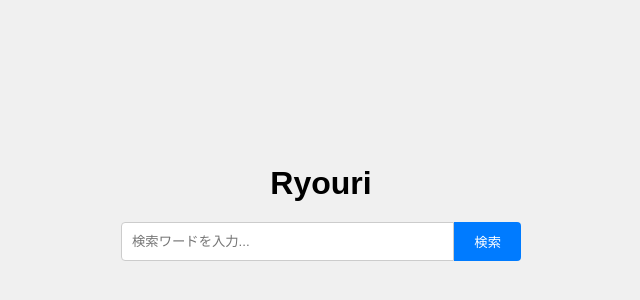
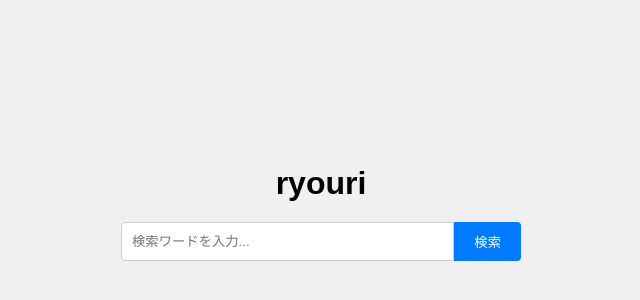
Before and after one commit to koishichito/progate-hackathon, a React (Create React App) app in the folder ryouri/: page / in a window 1280 px wide. Shown: the part 198-498 px from the top of the page, without its empty margins (319-959 px from the left). Built offline with nearby package versions, Linux system fonts and the light colour scheme.

Commit message:
検索バー作成

```diff
--- a/ryouri/src/App.js
+++ b/ryouri/src/App.js
@@ -24,7 +24,7 @@ function App() {
       backgroundColor: '#f0f0f0',
       fontFamily: 'Arial, sans-serif'
     }}>
-      <h1 style={{ marginBottom: '20px' }}>Ryouri</h1>
+      <h1 style={{ marginBottom: '20px' }}>ryouri</h1>
       <form onSubmit={handleSearch} style={{ display: 'flex', width: '100%', maxWidth: '400px' }}>
         <input
           type="text"
```
